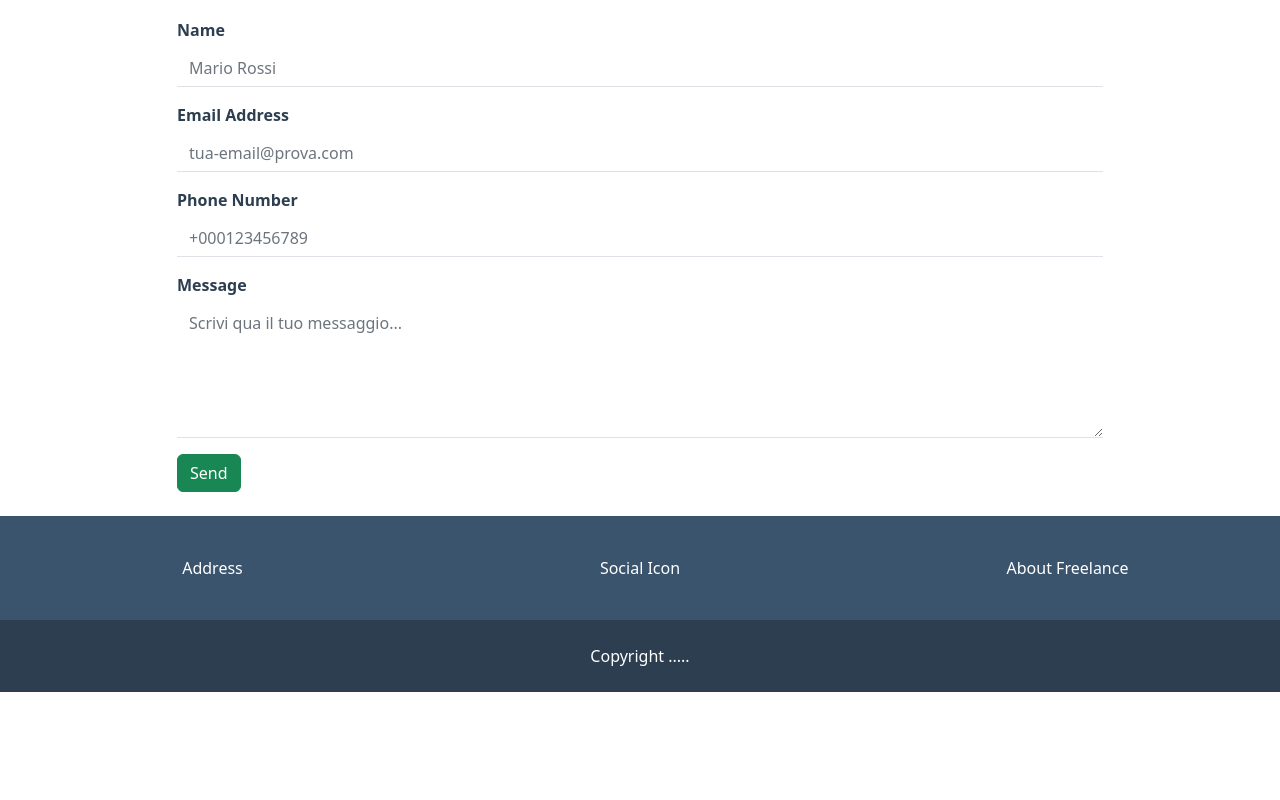
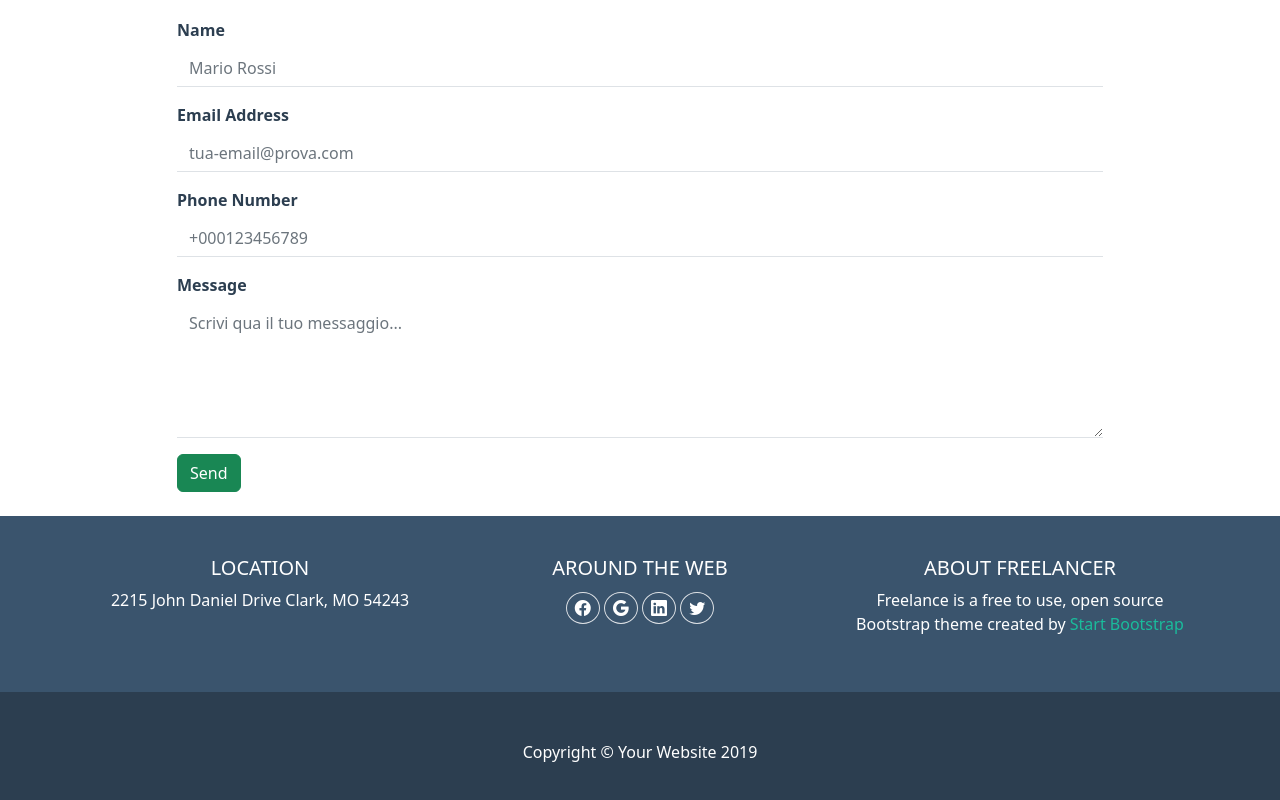
Before and after one commit to MrGians/html-css-bootstrap-freelancer, a plain HTML site: page index.html in a window 1280 px wide. Shown: the part 1884-2684 px from the top of the page. Before the commit the page ends 2576 px from the top, so only its background shows below. Drawn offline with nearby package versions, Linux system fonts and the light colour scheme.

Commit message:
Added Footer content

```diff
--- a/index.html
+++ b/index.html
@@ -171,21 +171,36 @@
     <!-- Main Footer -->
     <footer>
         <!-- Footer Top Section -->
-        <section id="footer-top" class="cs-bg-tertiary py-4 cs-border">
+        <section id="footer-top" class="cs-bg-tertiary py-4">
             <div class="container">
-                <div class="row justify-content-between text-center text-white">
-                    <div class="col-12 my-3 col-md-3">Address</div>
-                    <div class="col-12 my-3 col-md-3">Social Icon</div>
-                    <div class="col-12 my-3 col-md-3">About Freelance</div>
+                <div class="row justify-content-center text-center text-white">
+                    <!-- Location Address -->
+                    <div class="col-10 my-3 col-md-4">
+                        <h5 class="text-uppercase">Location</h5>
+                        <address>2215 John Daniel Drive Clark, MO 54243</address>
+                    </div>
+                    <!-- Social Network -->
+                    <div class="col-10 my-3 col-md-4">
+                        <h5 class="text-uppercase pb-2">Around the Web</h5>
+                        <i class="bi bi-facebook px-2 py-1 border rounded-circle"></i>
+                        <i class="bi bi-google px-2 py-1 border rounded-circle"></i>
+                        <i class="bi bi-linkedin px-2 py-1 border rounded-circle"></i>
+                        <i class="bi bi-twitter px-2 py-1 border rounded-circle"></i>
+                    </div>
+                    <!-- About Freelancer -->
+                    <div class="col-10 my-3 col-md-4">
+                        <h5 class="text-uppercase">About Freelancer</h5>
+                        <p>Freelance is a free to use, open source Bootstrap theme created by <a class="text-decoration-none cs-c-primary" href="#">Start Bootstrap</a></p>
+                    </div>
                 </div>
             </div>
         </section>
         <!-- Footer Bottom Section -->
-        <section id="footer-bottom" class="cs-bg-secondary py-4 cs-border">
+        <section id="footer-bottom" class="cs-bg-secondary py-5">
             <div class="container">
                 <!-- Copyright -->
-                <div class="text-center text-white cs-border-2">
-                    <span>Copyright .....</span>
+                <div class="text-center text-white">
+                    <span>Copyright &copy; Your Website 2019</span>
                 </div>
             </div>
         </section>
```
